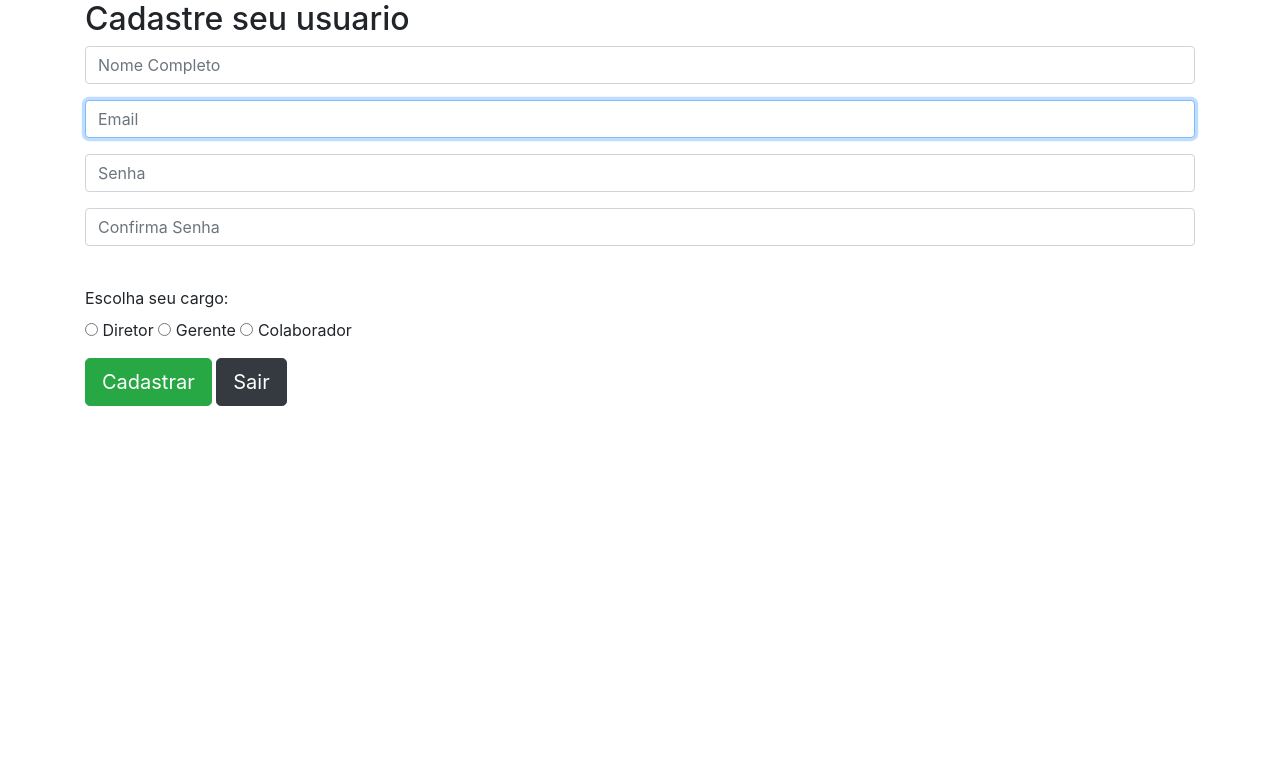
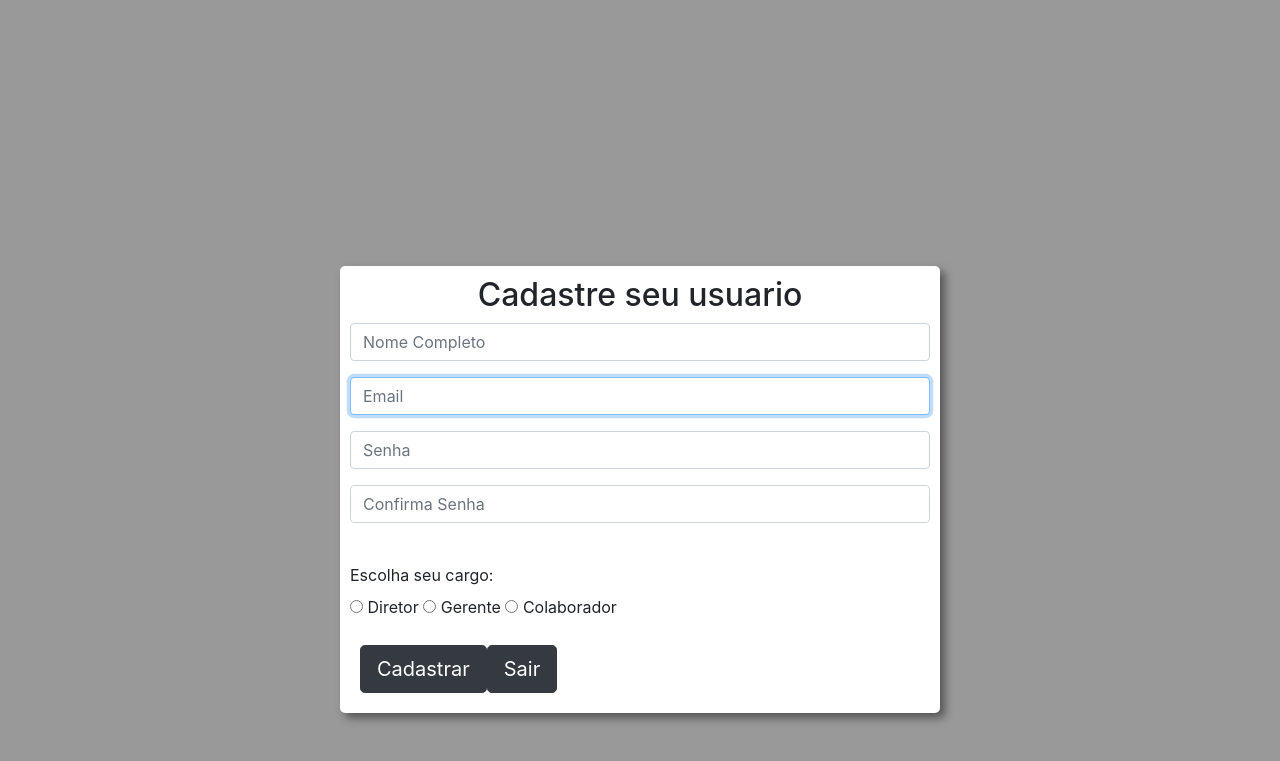
Before and after one commit to miguelzimmer/Slim, a PHP site: page /app/public/views/cadastrar.html in a window 1280 px wide. Shown: the top 761 px of the page. Run offline with PHP 8.4, Linux system fonts and the light colour scheme.

```diff
--- a/app/classes/Usuario.php
+++ b/app/classes/Usuario.php
@@ -51,7 +51,7 @@ class Usuario
             //entrar no sistema (sessao)
             $dados = $sql->fetch();// funçao fetch pega o que vem do banco e transforma em array
             session_start();
-            $_SESSION['id_usuario'] = $dados['id_usuario'];
+            $_SESSION['tipo'] = $dados['tipo'];
             return $dados["tipo"]; //logado com sucesso
         } else {
             return false; // nao foi possivel logar
--- a/app/public/views/cadastrar.html
+++ b/app/public/views/cadastrar.html
@@ -8,6 +8,7 @@
     <link rel="stylesheet" href="https://stackpath.bootstrapcdn.com/bootstrap/4.3.1/css/bootstrap.min.css"
     integrity="sha384-ggOyR0iXCbMQv3Xipma34MD+dH/1fQ784/j6cY/iJTQUOhcWr7x9JvoRxT2MZw1T" crossorigin="anonymous">
     <script src="https://code.jquery.com/jquery-3.4.1.min.js"></script>
+    <link rel="stylesheet" href="./app/public/views/css/cadastrar.css">
     <title>Cadastro novo usuario</title>
 </head>
 <body>
@@ -34,8 +35,8 @@
                 <input type="radio" name="tipo" value="C"> Colaborador
             </p>
 
-            <div class="form-group">
-                <input type="button" id="btn-cadastrar" onclick="cadastrar()" value="Cadastrar" class="btn  btn-lg btn-success login_btn">
+            <div class="form-group-button">
+                <input type="button" id="btn-cadastrar" onclick="cadastrar()" value="Cadastrar" class="btn  btn-lg btn-dark login_btn">
                 <input type="button"  class="btn  btn-lg btn-dark login_btn" value="Sair" onclick="window.location.href='http://localhost/slim/'"/>
             </div>
         </form>
--- a/app/public/views/colaborador.html
+++ b/app/public/views/colaborador.html
@@ -1,3 +1,6 @@
+<?php
+session_start();
+?>
 <!DOCTYPE html>
 <html lang="en">
 <head>
--- /dev/null
+++ b/app/public/views/css/cadastrar.css
@@ -0,0 +1,26 @@
+body {
+    background-color: #999 !important;
+}
+
+.form-login {
+    max-width: 600px;
+    width: 100%;
+    background-color: #fff;
+    padding: 10px 10px;
+    margin-left: auto;
+    margin-right: auto;
+    margin-top: 24%;
+    border-radius: 5px;
+    box-shadow: 5px 5px 9px #555;
+
+}
+
+.form-login-heading {
+    text-align: center;
+}
+
+.form-group-button {
+    display: flex;
+    width: 50px;
+    padding: 10px 10px;
+}
--- a/index.php
+++ b/index.php
@@ -89,6 +89,12 @@ $app->post('/cadastrarProduto', function(Request $request, Response $response, a
     echo json_encode(["msg" => $msg]);
 });
 
+$app->get('/deslogar',function(Request $request, Response $response, array $args){
+    session_start();
+    unset($_SESSION['tipo']);
+    return $this->view->render($response, 'login.html');
+});
+
 $app->run();
 
 
```
Also changed, not shown: app/public/views/diretor.html (+8 -1 lines), app/public/views/gerente.html (+13 -4 lines).
